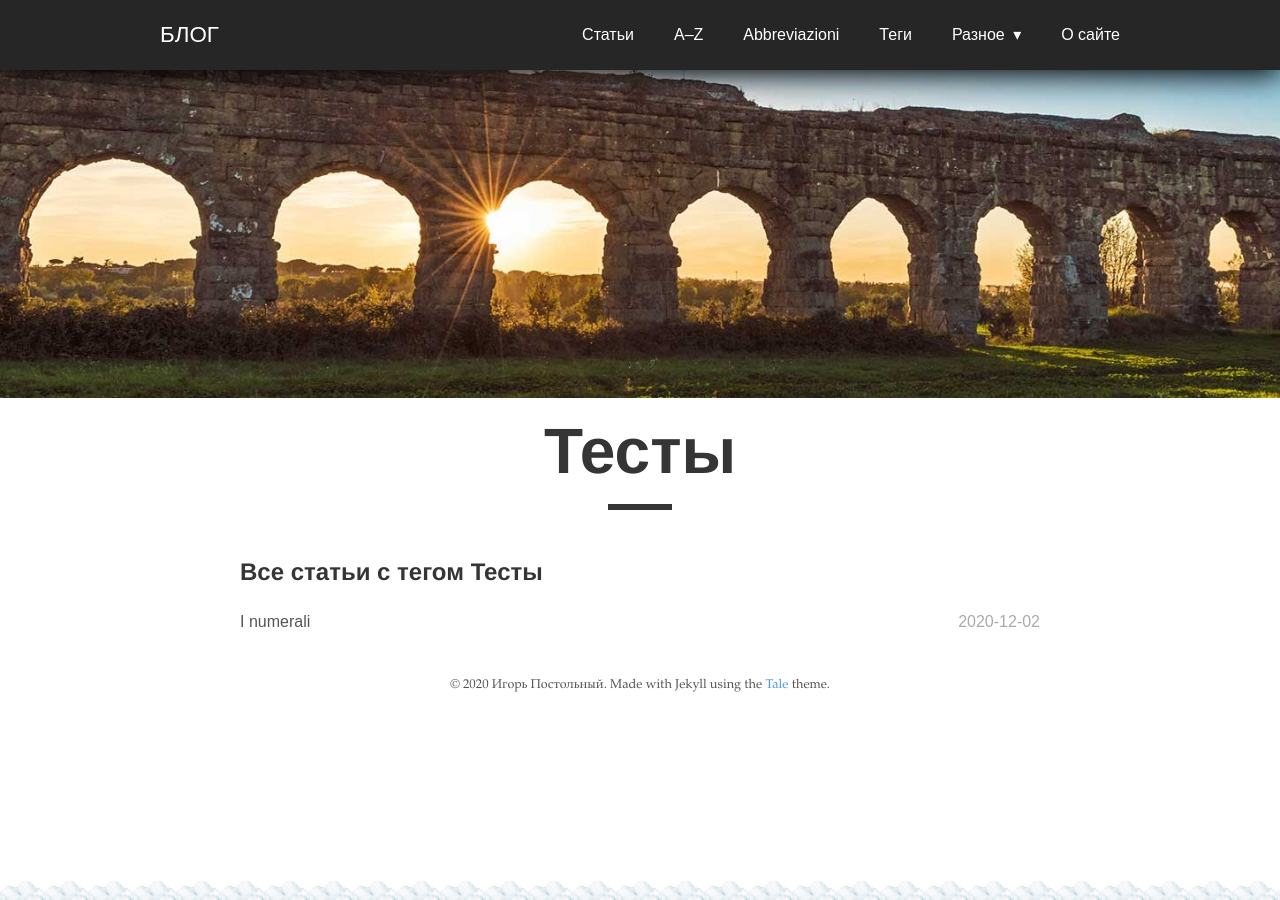
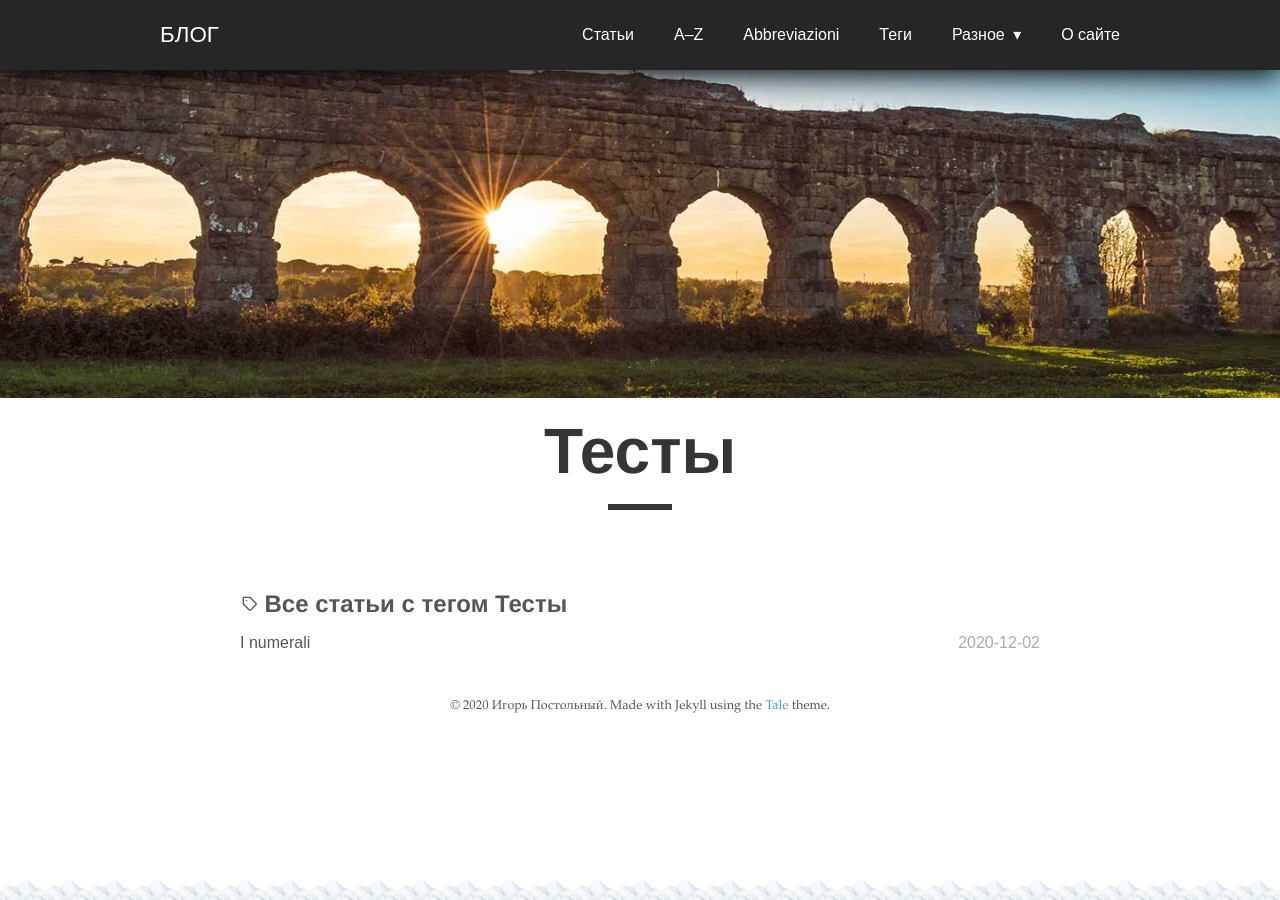
Before and after one commit to postolny/postolny.github.io, a Jekyll site: the page built from _pages/tests.html, in a window 1280 px wide. Built offline with Jekyll 4.4.1, drawn with Linux system fonts in a browser that asks for light colours; nearby versions of some CDN libraries.

Commit message:
Add files via upload

```diff
--- a/_includes/tagPagesLoop.html
+++ b/_includes/tagPagesLoop.html
@@ -1,4 +1,20 @@
-<h2>Все статьи с тегом {{ include.tagName }}</h2>
+<svg
+  class="tags-item-icon"
+  xmlns="http://www.w3.org/2000/svg"
+  width="20"
+  height="20"
+  viewBox="0 0 24 24"
+  fill="none"
+  stroke="currentColor"
+  stroke-width="2"
+  stroke-linecap="round"
+  stroke-linejoin="round"
+  class="feather feather-tag"
+>
+<path d="M20.59 13.41l-7.17 7.17a2 2 0 0 1-2.83 0L2 12V2h10l8.59 8.59a2 2 0 0 1 0 2.82z"></path>
+<line x1="7" y1="7" x2="7.01" y2="7"></line>
+</svg>
+<h2 class="tags-item-label">Все статьи с тегом {{ include.tagName }}</h2>
 {% for post in site.tags[include.tagName] %}
 <a class="tags-post" href="{{ post.url | prepend: site.baseurl }}">
     <div>
```
